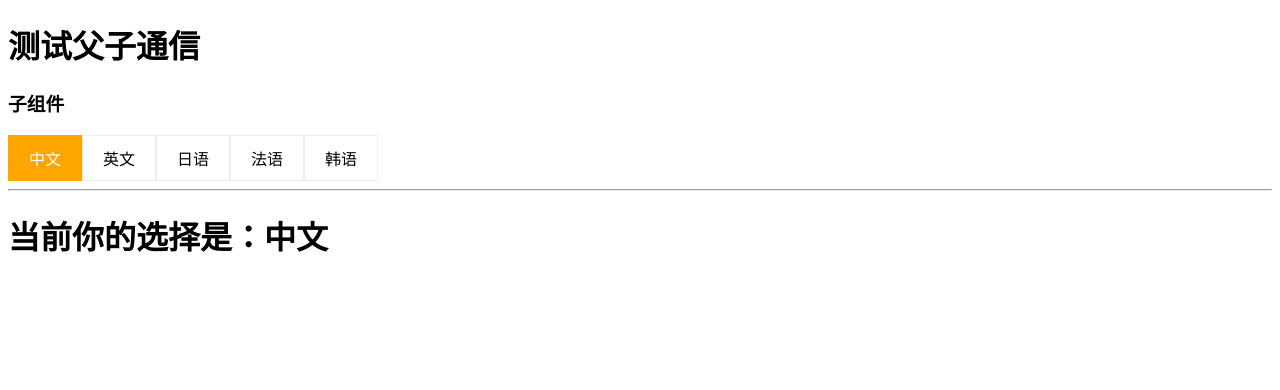
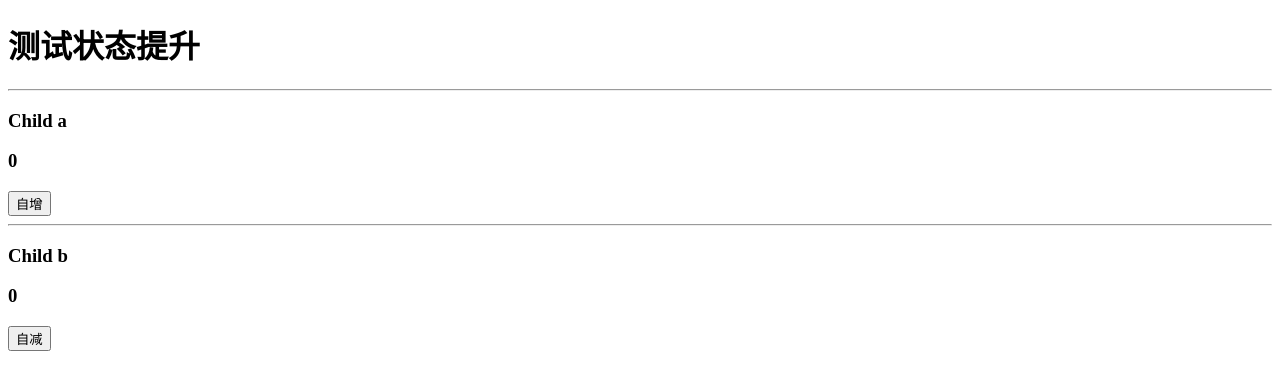
Before and after one commit to eric-t-mac/KZK, a React app: page / in a window 1280 px wide. Shown: the top 390 px of the page. Built offline with nearby package versions, Linux system fonts and the light colour scheme.

Commit message:
refresh：状态提升

```diff
--- a/react.config.js
+++ b/react.config.js
@@ -33,7 +33,7 @@ const config = {
     // 打包时，用于把js/css等文件，自动插入到index.html中去
     new HtmlWebpackPlugin({
       template: path.resolve(__dirname, 'public/index.html'),
-      title: '2009'
+      title: 'react-review'
     }),
     // 每次打包前，自动清理掉 dist 目录中残留文件
     new CleanWebpackPlugin()
--- a/src/App.js
+++ b/src/App.js
@@ -8,14 +8,15 @@ import React from 'react'
 // import TestList from './views/study/TestList'
 // import TestForm from './views/study/TestForm'
 // import TestLife from './views/study/TestLife'
-import TestLang from './views/study/TestLang'
+// import TestLang from './views/study/TestLang'
+import TestLift from './views/study/TestLift'
 
 // const ele = <h1>Hello React 2009</h1>
 
 // 类组件，组件定义
 class App extends React.Component {
   render() {
-    return <TestLang />
+    return <TestLift />
   }
 }
 
--- /dev/null
+++ b/src/views/study/TestLift.js
@@ -0,0 +1,42 @@
+import React from "react";
+
+const ChildA = props => (
+    <div>
+        <h3>Child a</h3>
+        <h3>{props.count}</h3>
+        <button onClick={() => props.onChange(5)}>自增</button>
+    </div>
+)
+
+const ChildB = props => (
+    <div>
+        <h3>Child b</h3>
+        <h3>{props.count}</h3>
+        <button onClick={() => props.onChange(5)}>自减</button>
+    </div>
+)
+
+// 当兄弟组件之间需要共享一些状态（数据）时，我们的做法是把这些需要共享的状态，定义在它们共同的父组件中，这种做法就叫做“状态提升”。
+
+export default class TestLift extends React.Component {
+    constructor(props) {
+        super(props)
+        this.state = {
+            count: 0
+        }
+    }
+
+    render() {
+        const { count } = this.state;
+
+        return (
+            <div>
+                <h1>测试状态提升</h1>
+                <hr />
+                <ChildA count={count} onChange={step => this.setState(state => ({ count: state.count + step }))} />
+                <hr />
+                <ChildB count={count} onChange={step => this.setState(state => ({ count: state.count - step }))} />
+            </div>
+        )
+    }
+}
```
